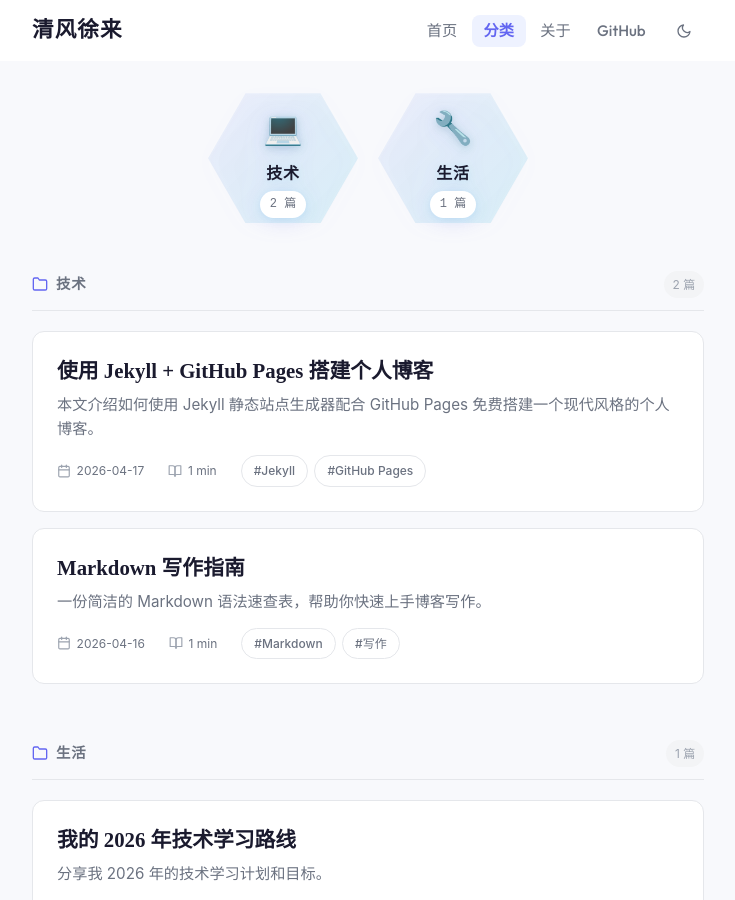
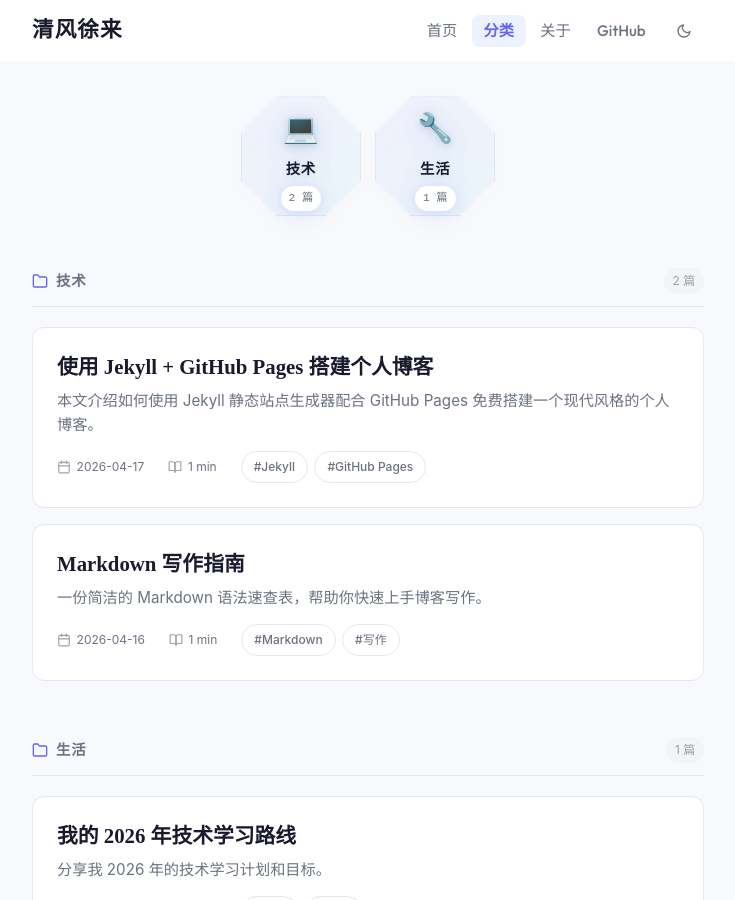
Before and after one commit to Asilencer/asilencer.github.io, a Jekyll site: the page built from categories.html, in a window 1280 px wide and 900 px high. Shown: the whole window, without its empty margins (272-1007 px from the left). Built offline with Jekyll 4.4.1, drawn with Linux system fonts in a browser that asks for light colours; some web fonts are replaced.

Commit message:
style: change categories to compact octagon layout with homepage gradients

```diff
--- a/assets/css/style.css
+++ b/assets/css/style.css
@@ -1010,20 +1010,21 @@ img { max-width: 100%; height: auto; }
   display: flex;
   flex-wrap: wrap;
   justify-content: center;
-  gap: 1.25rem;
+  gap: 0.5rem;
   margin-top: 2rem;
   margin-bottom: 3rem;
-  max-width: 850px;
+  max-width: 750px;
   margin-left: auto;
   margin-right: auto;
 }
 
 .category-card-wrapper {
-  width: 150px;
-  height: 130px;
+  width: 120px;
+  height: 120px;
   /* Apply shadow to the wrapper so it doesn't get clipped */
   filter: drop-shadow(0 4px 10px rgba(99, 102, 241, 0.15)) drop-shadow(0 1px 3px rgba(6, 182, 212, 0.1));
   transition: all 0.4s cubic-bezier(0.175, 0.885, 0.32, 1.275);
+  margin: 0.2rem;
 }
 
 [data-theme="dark"] .category-card-wrapper {
@@ -1041,28 +1042,57 @@ img { max-width: 100%; height: auto; }
   flex-direction: column;
   align-items: center;
   justify-content: center;
-  padding: 1.5rem 0.5rem;
-  /* Tech gradient background default */
-  background: linear-gradient(135deg, rgba(99, 102, 241, 0.08), rgba(6, 182, 212, 0.12));
+  padding: 0.5rem;
+  /* Match homepage gradient start/end/accent */
+  background: linear-gradient(135deg, rgba(99, 102, 241, 0.05), rgba(6, 182, 212, 0.05));
+  border: 1px solid rgba(99, 102, 241, 0.1);
   text-decoration: none;
   transition: all 0.4s cubic-bezier(0.175, 0.885, 0.32, 1.275);
-  /* Flat-topped Hexagon Shape (Honeycomb) */
-  clip-path: polygon(25% 0%, 75% 0%, 100% 50%, 75% 100%, 25% 100%, 0% 50%);
+  /* Regular Octagon Shape */
+  clip-path: polygon(30% 0%, 70% 0%, 100% 30%, 100% 70%, 70% 100%, 30% 100%, 0% 70%, 0% 30%);
   z-index: 1;
   width: 100%;
   height: 100%;
 }
 
+.category-card::before {
+  content: '';
+  position: absolute;
+  top: -50%;
+  left: -50%;
+  width: 200%;
+  height: 200%;
+  background: linear-gradient(
+    45deg,
+    transparent 30%,
+    rgba(255, 255, 255, 0.1) 50%,
+    transparent 70%
+  );
+  opacity: 0;
+  transition: opacity 0.3s ease;
+  z-index: -1;
+}
+
+.category-card-wrapper:hover .category-card::before {
+  opacity: 1;
+  animation: tagShine 3s ease-in-out infinite;
+}
+
 [data-theme="dark"] .category-card {
-  background: linear-gradient(135deg, rgba(99, 102, 241, 0.15), rgba(6, 182, 212, 0.2));
+  background: linear-gradient(135deg, rgba(99, 102, 241, 0.1), rgba(6, 182, 212, 0.1));
+  border-color: rgba(99, 102, 241, 0.2);
 }
 
 .category-card-wrapper:hover .category-card {
-  background: linear-gradient(135deg, var(--color-gradient-start), var(--color-gradient-accent));
+  /* Match homepage profile-tag gradient */
+  background: linear-gradient(135deg, var(--color-gradient-start), var(--color-gradient-end), var(--color-gradient-accent));
+  background-size: 200% 200%;
+  animation: tagGradient 3s ease infinite;
+  border-color: transparent;
 }
 
 .category-card .cat-icon {
-  font-size: 2rem;
+  font-size: 1.8rem;
   margin-bottom: 0.2rem;
   filter: drop-shadow(0 2px 4px rgba(0,0,0,0.1));
   transition: transform 0.3s ease;
@@ -1074,7 +1104,7 @@ img { max-width: 100%; height: auto; }
 
 .category-card .cat-name {
   font-family: var(--font-display);
-  font-size: 1rem;
+  font-size: 0.9rem;
   font-weight: 800;
   color: var(--color-text);
   margin-bottom: 0.2rem;
@@ -1091,10 +1121,10 @@ img { max-width: 100%; height: auto; }
 
 .category-card .cat-count {
   font-family: var(--font-mono);
-  font-size: 0.75rem;
+  font-size: 0.7rem;
   color: var(--color-text-secondary);
   background: var(--color-surface);
-  padding: 0.15rem 0.6rem;
+  padding: 0.15rem 0.5rem;
   border-radius: 999px;
   transition: all 0.3s ease;
 }
```
